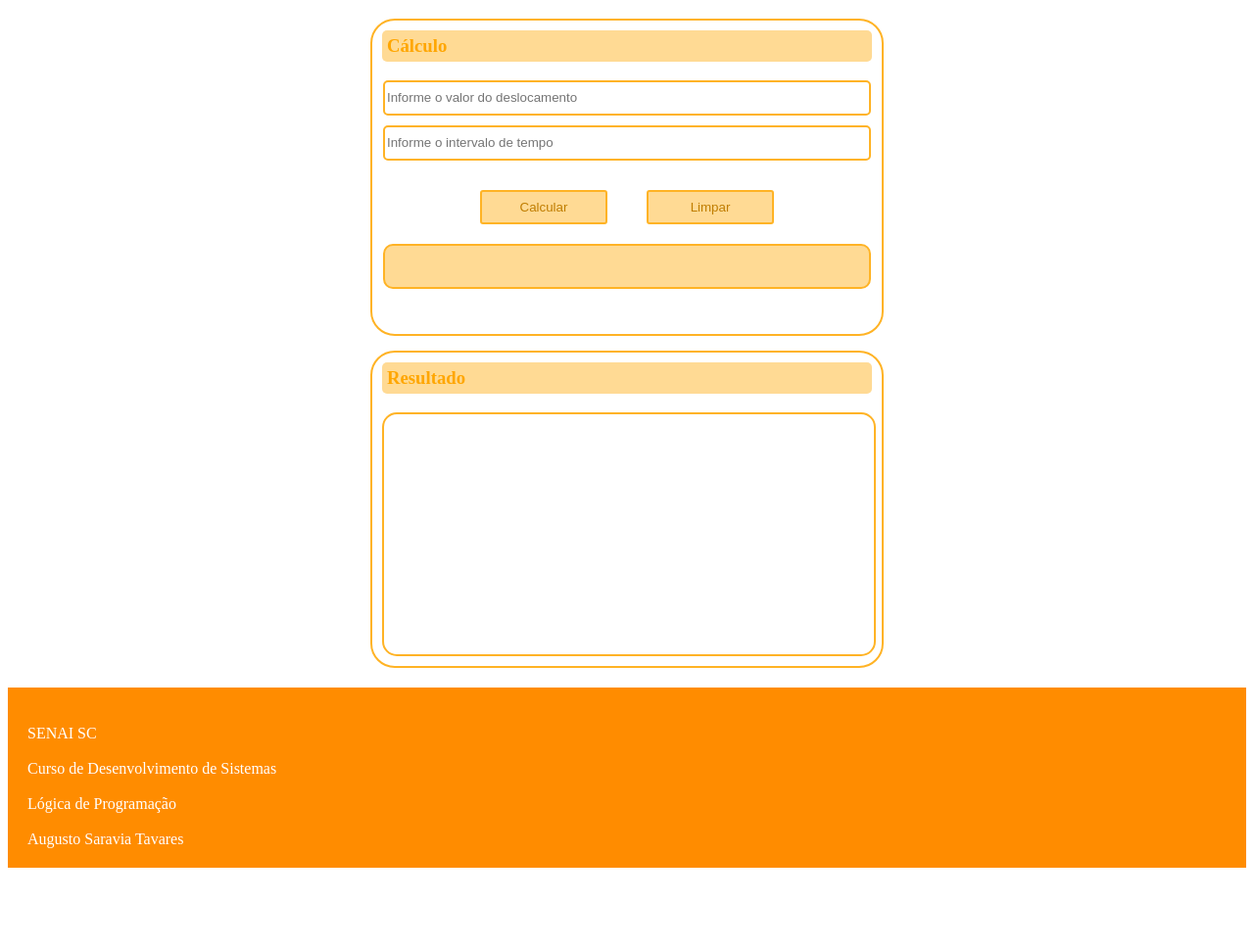
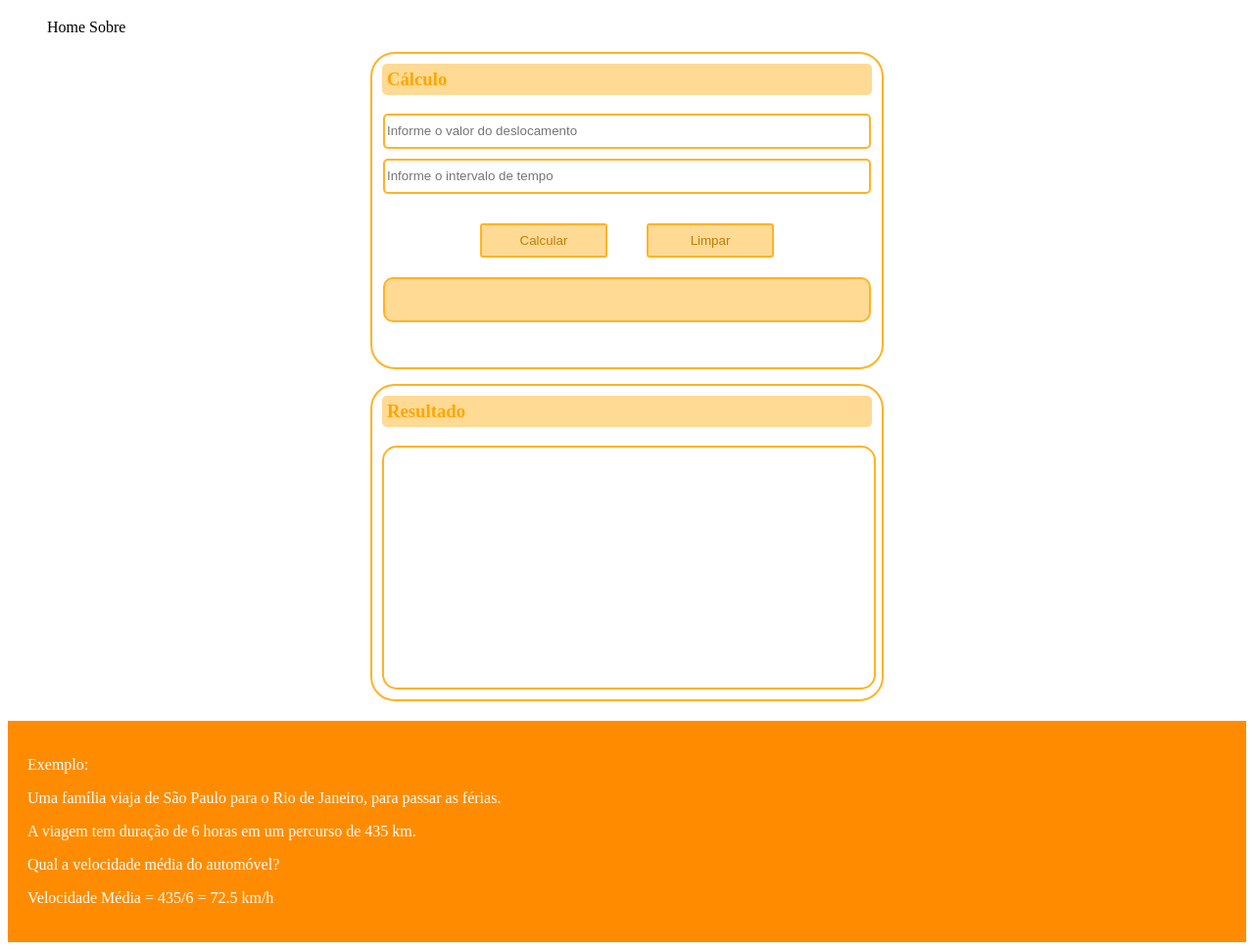
Before and after one commit to OrinhoAugusto/trabalhobattistesta, a plain HTML site: page index.html in a window 1280 px wide. Shown: the part 71-1041 px from the top of the page at 98% size. Before the commit the page ends 965 px from the top, so only its background shows below. Drawn offline with Linux system fonts and the light colour scheme.

Commit message:
Update index.html

```diff
--- a/index.html
+++ b/index.html
@@ -11,6 +11,12 @@
 
 <body>
     <h1>Velocidade Média</h1>
+    <nav>
+        <ul class="lista">
+            <a onclick="irparahome()">Home</a>
+            <a onclick="irparasobre()">Sobre</a>
+        </ul>
+    </nav>
     <div class="quadradoa">
         <h3>Cálculo</h3>
         <input type="number" placeholder="Informe o valor do deslocamento" id="deslocamento">
@@ -28,10 +34,11 @@
         <div id="res"></div>
     </div>
     <footer>
-        <br>SENAI SC</br>
-        <br>Curso de Desenvolvimento de Sistemas</br>
-        <br>Lógica de Programação</br>
-        <br>Augusto Saravia Tavares</br>
+        <p>Exemplo:</p>
+        <p>Uma família viaja de São Paulo para o Rio de Janeiro, para passar as férias.</p>
+        <p>A viagem tem duração de 6 horas em um percurso de 435 km.</p>
+        <p>Qual a velocidade média do automóvel?</p>
+        <p>Velocidade Média = 435/6 = 72.5 km/h</p>
     </footer>
     <script src="script.js"></script>
 </body>
```
